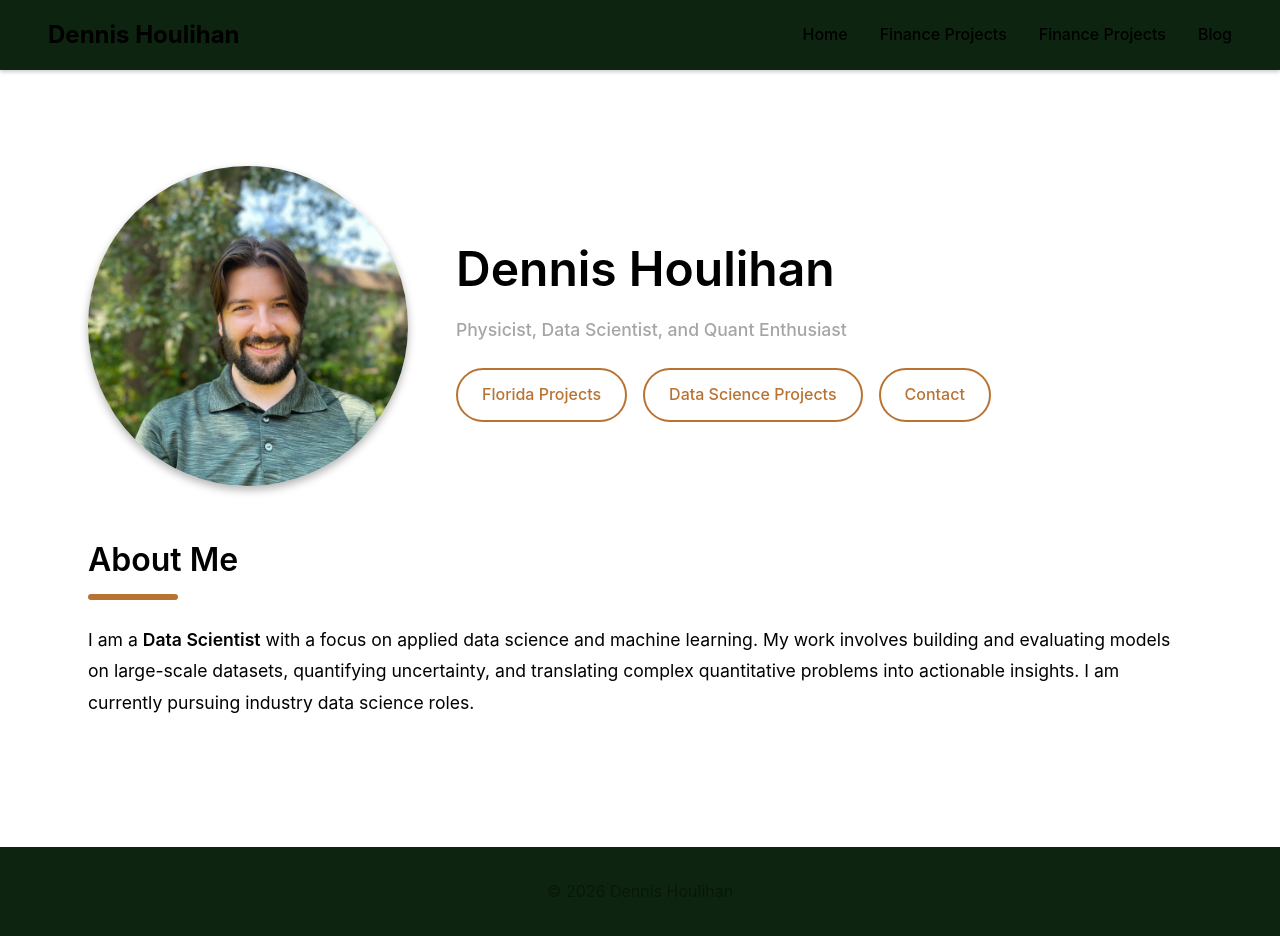
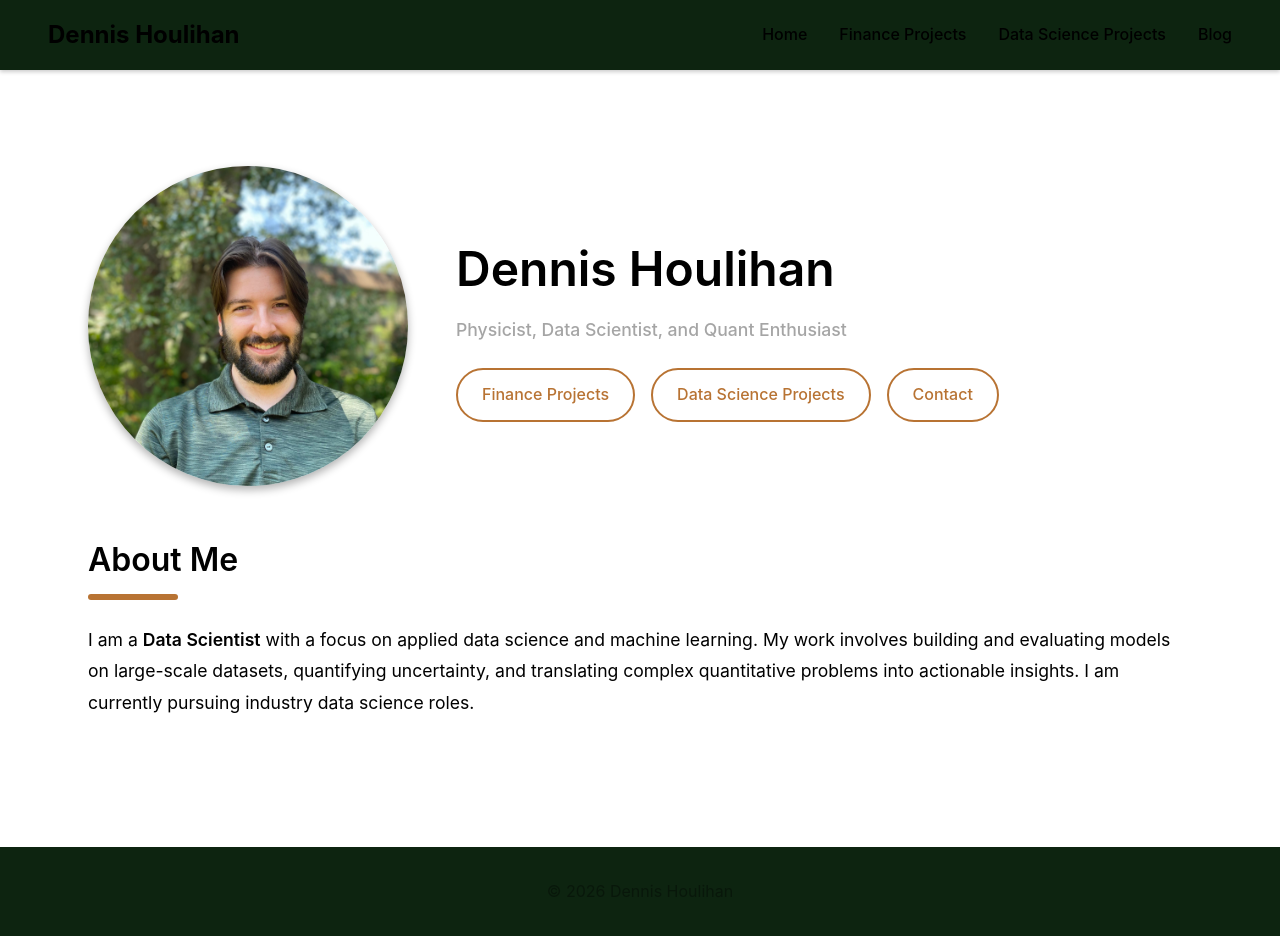
Before and after one commit to DJHoulihan/DJHoulihan.github.io, a Jekyll site: the page built from index.html, in a window 1280 px wide and 952 px high. Shown: the top 936 px of the window. Built offline with Jekyll 4.4.1, drawn with Linux system fonts in a browser that asks for light colours.

Commit message:
Edits on layout buttons

```diff
--- a/_layouts/default.html
+++ b/_layouts/default.html
@@ -15,7 +15,7 @@
         <ul>
           <li><a href="/">Home</a></li>
           <li><a href="/Finance Projects/">Finance Projects</a></li>
-          <li><a href="/Data Science Projects/">Finance Projects</a></li>
+          <li><a href="/Data Science Projects/">Data Science Projects</a></li>
           <li><a href="/Blog/">Blog</a></li>
         </ul>
       </nav>
--- a/index.html
+++ b/index.html
@@ -14,7 +14,7 @@ layout: default
     <h1>Dennis Houlihan</h1>
     <div class="hero-subtitle">Physicist, Data Scientist, and Quant Enthusiast</div>
     <div class="hero-buttons">
-      <a href="/Finance Projects/" class="btn">Florida Projects</a>
+      <a href="/Finance Projects/" class="btn">Finance Projects</a>
       <a href="/Data Science Projects/" class="btn">Data Science Projects</a>
       <a href="mailto:{{ dennishoulihan12@gmail.com }}" class="btn">Contact</a>
     </div>
```
